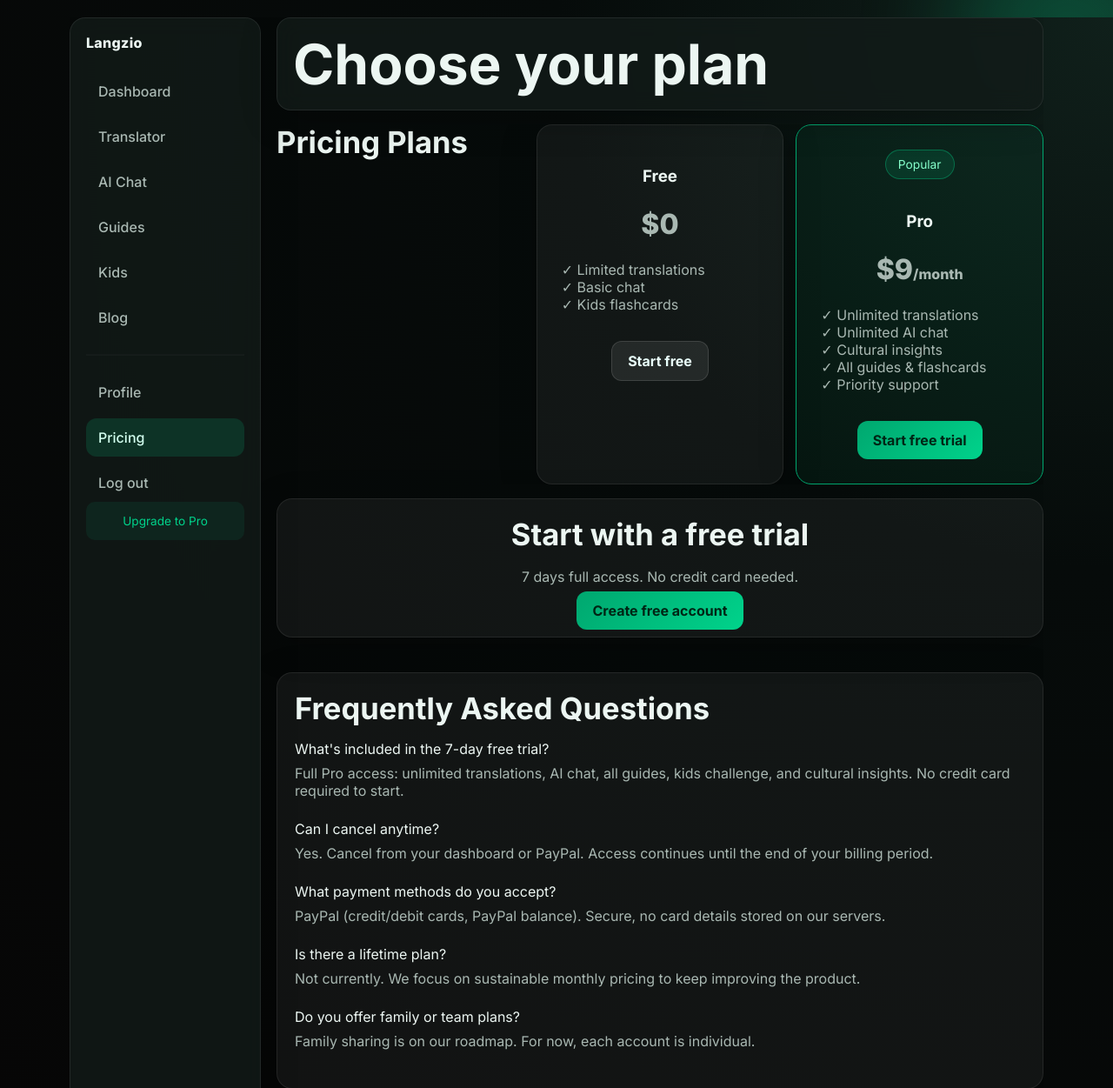
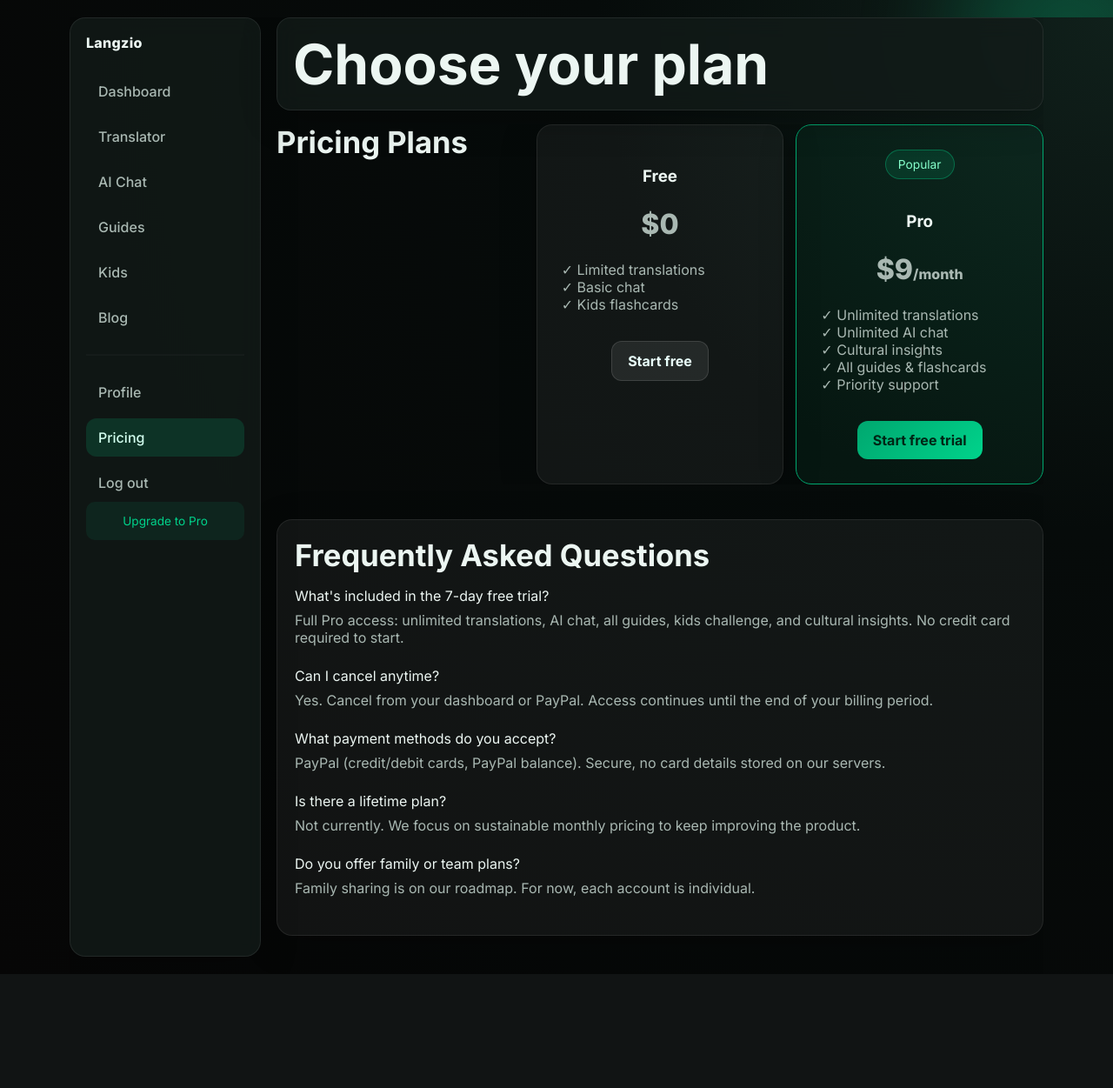
Before and after one commit to ABDELALI2024/Langzio-website, a PHP site: page /pricing.php in a window 1280 px wide. Shown: the top 1251 px of the page at 87% size. After the commit the page ends 1120 px from the top, so only its background shows below. Run offline with PHP 8.4, Linux system fonts and the light colour scheme; data that the repository does not hold is empty.

Commit message:
feat: remove free-trial CTA from pricing (no trial offered)

```diff
--- a/pricing.php
+++ b/pricing.php
@@ -147,12 +147,6 @@ include "includes/head.php";
             </article>
         </section>
 
-        <section class="card" style="text-align:center" aria-labelledby="trial-title">
-            <h2 id="trial-title">Start with a free trial</h2>
-            <p style="color:var(--muted)">7 days full access. No credit card needed.</p>
-            <a class="btn btn-primary" href="<?php echo htmlspecialchars(langzio_url('register.php')); ?>">Create free account</a>
-        </section>
-
         <section class="card" aria-labelledby="faq-title" style="margin-top:24px">
             <h2 id="faq-title">Frequently Asked Questions</h2>
             <dl style="margin-top:16px">
```
